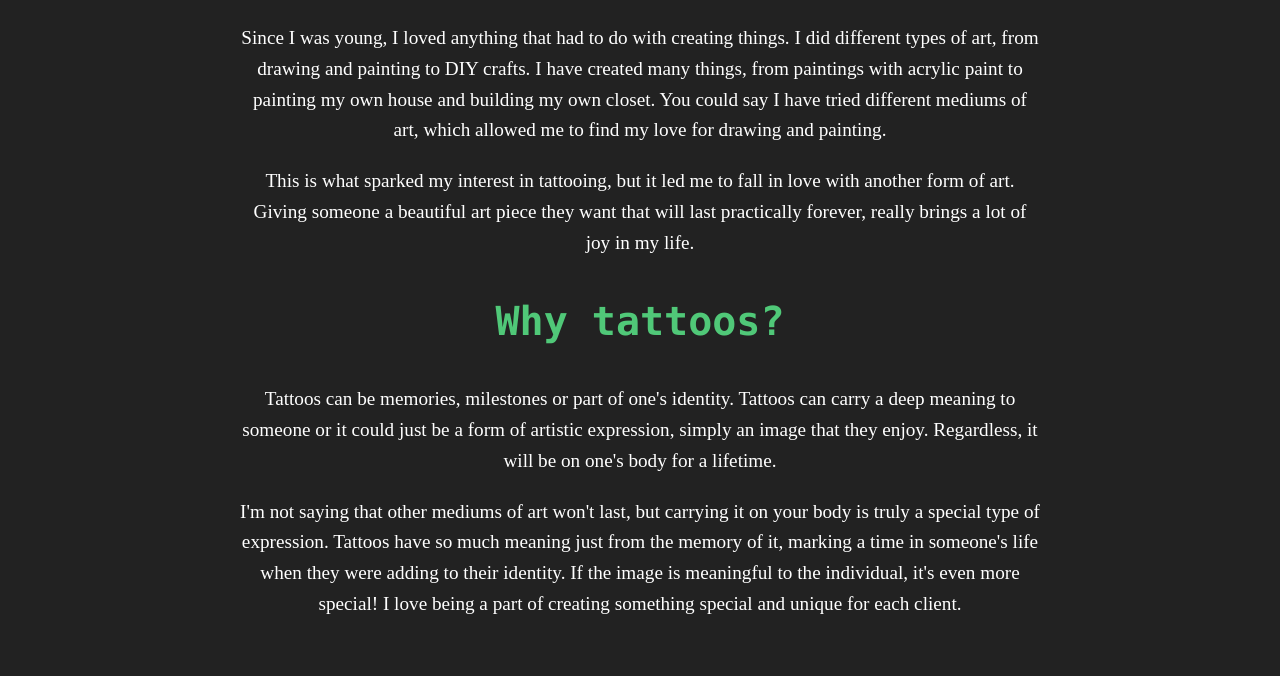
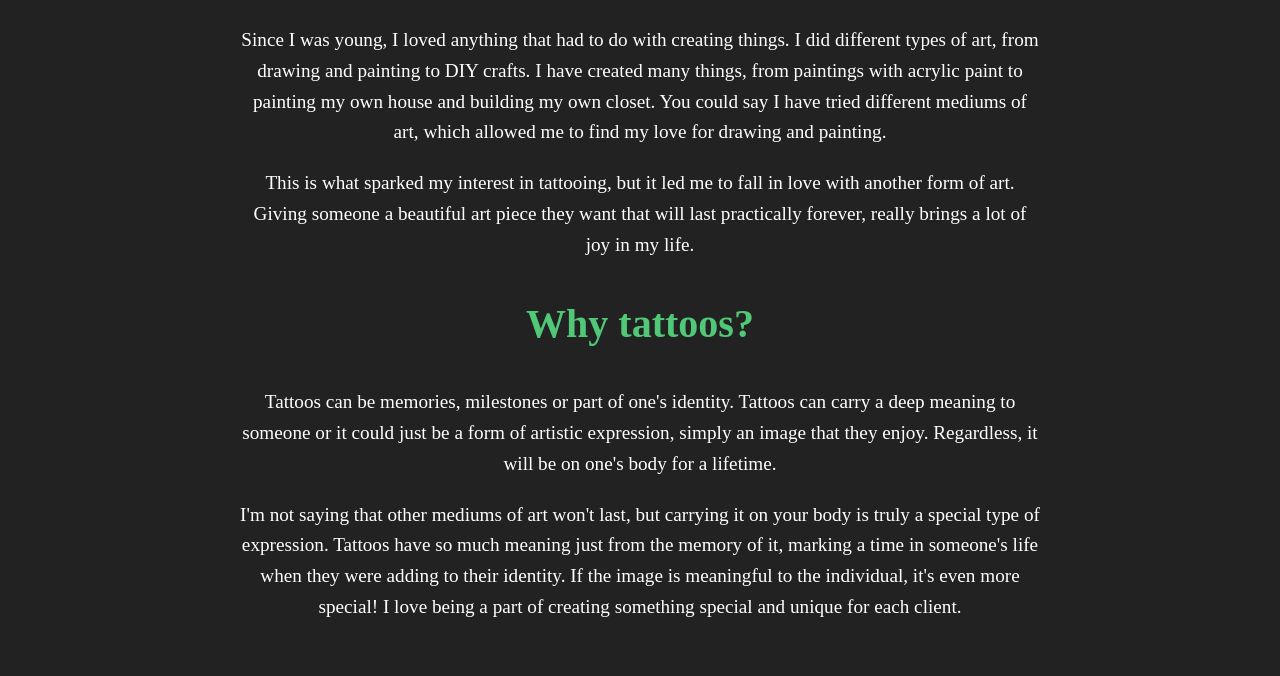
Before and after one commit to BlancaVill/CS-1030-Example-Site, a plain HTML site: page index.html in a window 1280 px wide. Shown: the part 651-1327 px from the top of the page. Drawn offline with Linux system fonts and the light colour scheme.

Commit message:
Update style.css

```diff
--- a/assets/css/style.css
+++ b/assets/css/style.css
@@ -30,7 +30,7 @@ nav a:hover {
   text-decoration: underline;
 }
 h1, h3 {
-  font-family: Monaco, monospace;
+  font-family: Brush Script, serif;
   text-align: center;
   color: #50c878;
   font-size: 2.5em;
```
